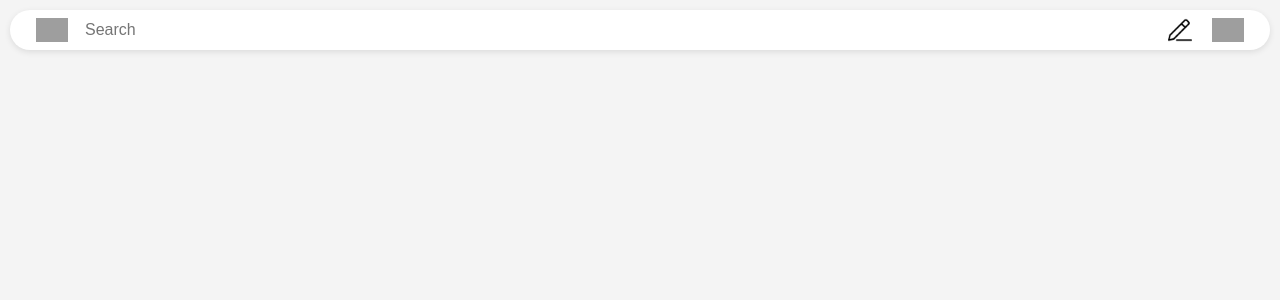
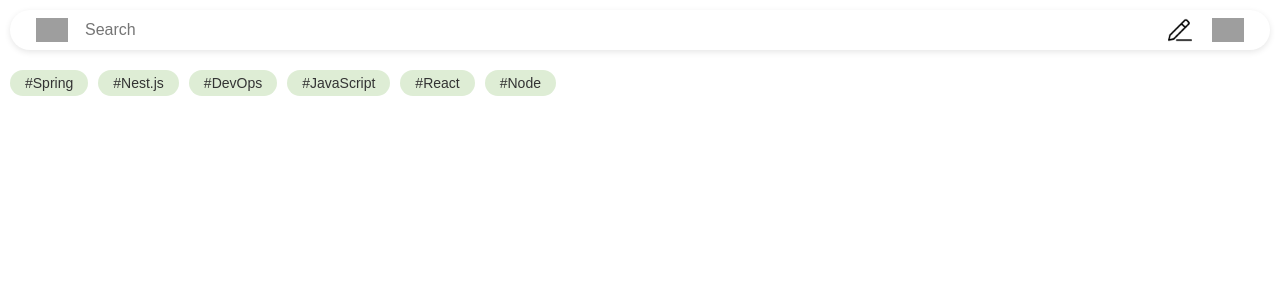
Before and after one commit to kubit2/Project-DevelUp-Frontend, a React (Create React App) app: page / in a window 1280 px wide. Shown: the top 300 px of the page. Built offline with nearby package versions, Linux system fonts and the light colour scheme; grey boxes are pictures that could not be loaded.

Commit message:
feat: 해시태그 스크롤바 퍼블리싱

```diff
--- a/src/App.js
+++ b/src/App.js
@@ -2,11 +2,13 @@ import React from "react";
 import "./App.css";
 import MainPage from "./components/MainPage";
 import SearchBar from "./components/SearchBar";
+import TagsComponent from "./components/TagsComponent";
 
 function App() {
   return (
     <div className="App">
       <SearchBar />
+      <TagsComponent />
       <MainPage />
     </div>
   );
--- /dev/null
+++ b/src/components/TagsComponent.css
@@ -0,0 +1,17 @@
+.tags-container {
+  display: flex;
+  overflow-x: auto;
+  white-space: nowrap;
+  padding: 10px;
+  margin: 10px 0;
+}
+
+.tag {
+  background-color: #deedd5;
+  color: #333;
+  padding: 5px 15px;
+  margin-right: 10px;
+  border-radius: 15px;
+  font-size: 14px;
+  cursor: pointer;
+}
--- /dev/null
+++ b/src/components/TagsComponent.js
@@ -0,0 +1,17 @@
+import React from "react";
+import "./TagsComponent.css";
+
+function TagsComponent() {
+  return (
+    <div className="tags-container">
+      <span className="tag">#Spring</span>
+      <span className="tag">#Nest.js</span>
+      <span className="tag">#DevOps</span>
+      <span className="tag">#JavaScript</span>
+      <span className="tag">#React</span>
+      <span className="tag">#Node</span>
+    </div>
+  );
+}
+
+export default TagsComponent;
--- a/src/styles.css
+++ b/src/styles.css
@@ -2,7 +2,7 @@ body {
   font-family: "Arial", sans-serif;
   margin: 0;
   padding: 0;
-  background-color: #f4f4f4;
+  background-color: #ffffff;
 }
 
 h1,
```
